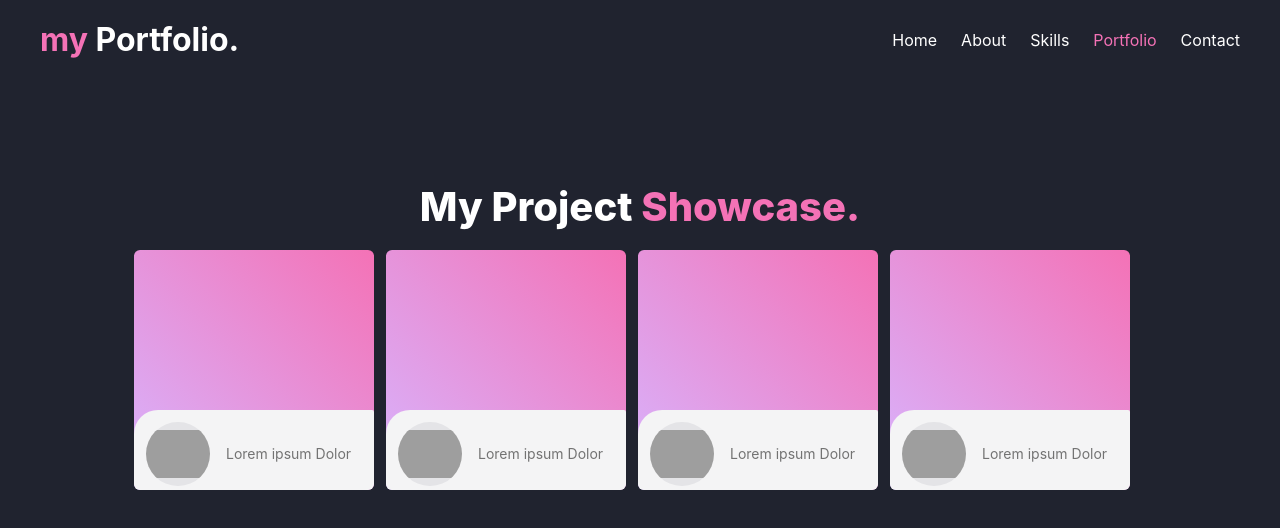
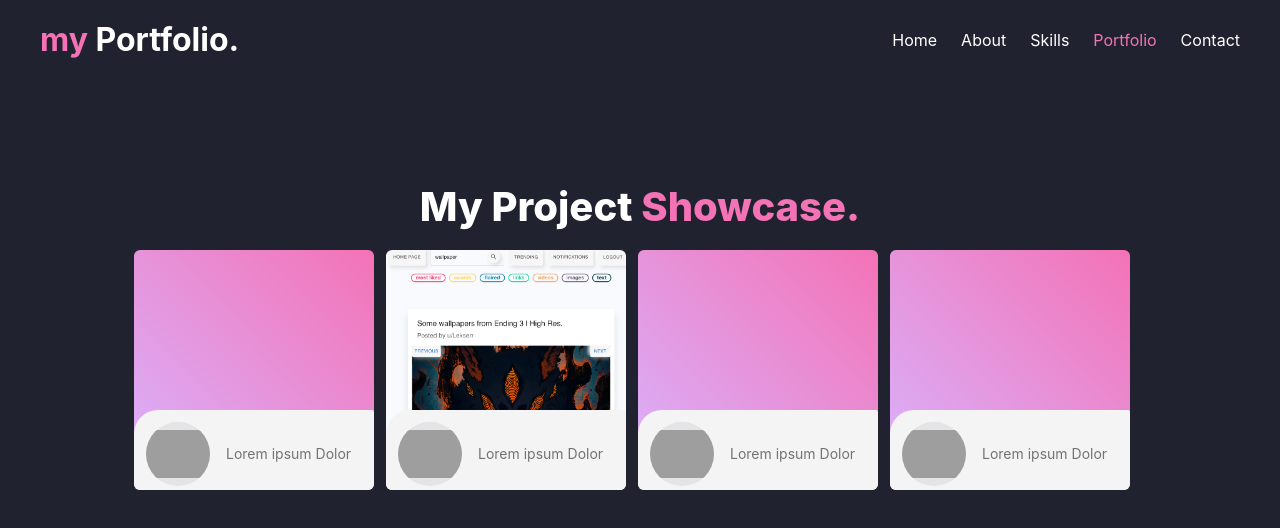
Before and after one commit to Leprekus/react-portfolio-site, a React (Vite) app in the folder leprekus-site/: page /portfolio in a window 1280 px wide. Shown: the top 528 px of the page. Built offline with nearby package versions, Linux system fonts and the light colour scheme; grey boxes are pictures that could not be loaded.

Commit message:
add bg to card

```diff
--- a/leprekus-site/src/components/Card/Card.jsx
+++ b/leprekus-site/src/components/Card/Card.jsx
@@ -21,7 +21,7 @@ function Card({ children, img, header, bg }) {
     <div
       className='w-60 h-60 p-4 relative
     bg-gradient-to-bl from-pink-400 to-purple-300 rounded-md'
-    style={{backgroundImage: bg}}
+    style={bg ? {backgroundImage: `url(${bg})`, backgroundSize: 'cover', backgroundRepeat: 'no-repeat'} : undefined}
     >
       <div
         id='custom-scrollbar'
--- a/leprekus-site/src/pages/Projects.jsx
+++ b/leprekus-site/src/pages/Projects.jsx
@@ -1,15 +1,15 @@
 import Card from '../components/Card/Card';
 import Cardholder from '../components/Card/Cardholder';
-
+import redditClient from '../assets/reddit-client.png'
 export default function Projects () {
     return (
         <section className='flex items-center flex-col text-center'>
             <h1>My Project <span className='text-pink-400'>Showcase.</span></h1>
             <Cardholder>
-                <Card>projects card format</Card>
-                <Card>projects card format</Card>
-                <Card>projects card format</Card>
-                <Card>projects card format</Card>
+                <Card bg={''}>projects card format</Card>
+                <Card bg={redditClient}>projects card format</Card>
+                <Card bg={''}>projects card format</Card>
+                <Card bg={''}>projects card format</Card>
             </Cardholder>
         </section>
     )
```
